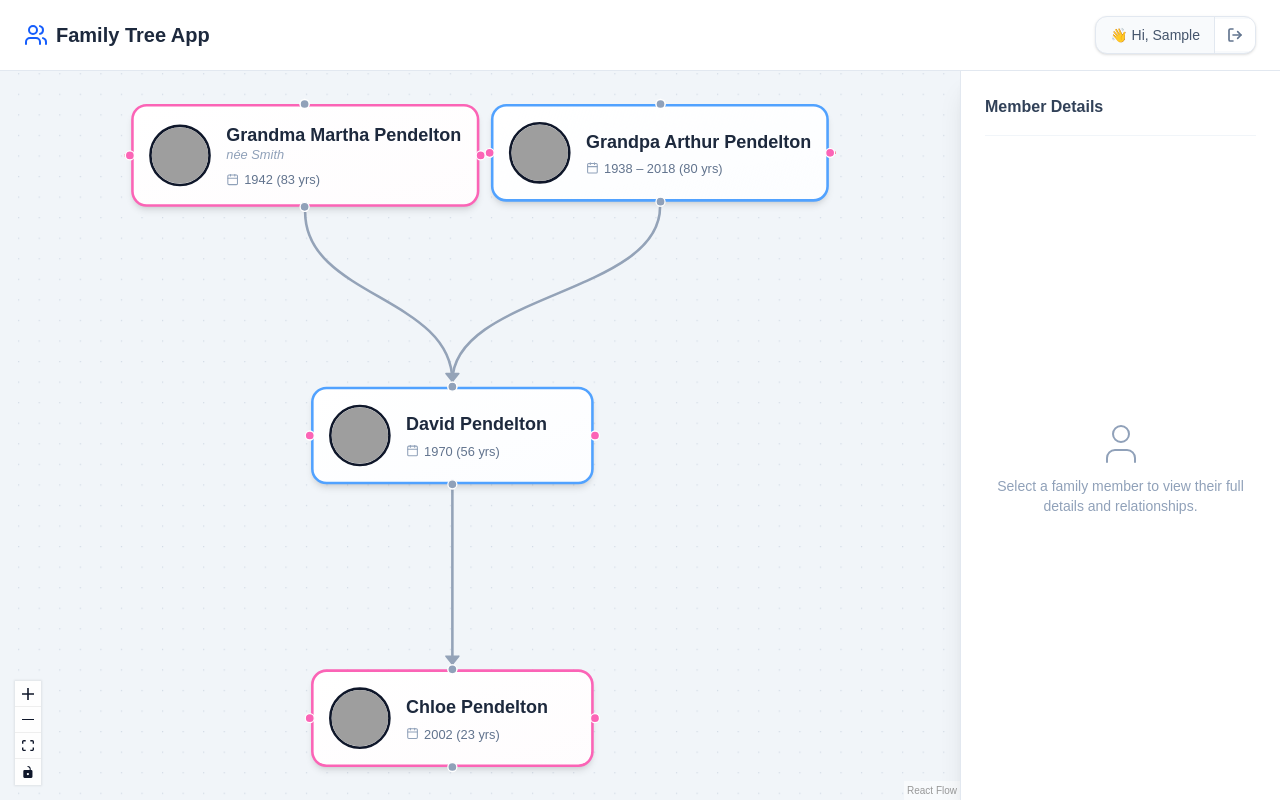
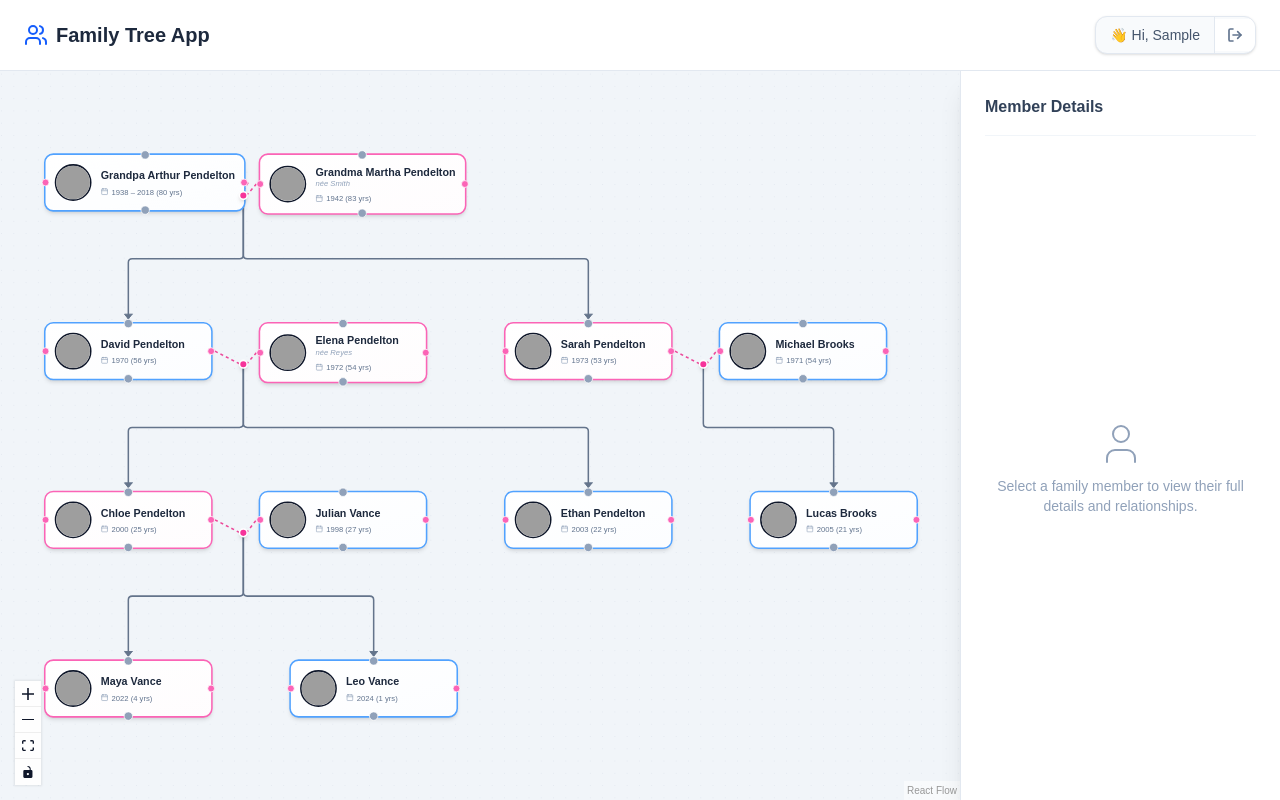
Before and after one commit to arsyadmk/famtre, a React (Vite) app: page / in a window 1280 px wide. Both pictures are taken after typing "Sample", "Sample" into the empty fields and a click on the button "Enter Family Tree". Built offline with nearby package versions, Linux system fonts and the light colour scheme; grey boxes are pictures that could not be loaded.

Commit message:
edit relation line

```diff
--- a/src/components/FamilyNode.jsx
+++ b/src/components/FamilyNode.jsx
@@ -20,10 +20,15 @@ export default function FamilyNode({ data }) {
     : calculateAge(person.birthDate);
 
   return (
-    <div className={`p-3 bg-white rounded-xl shadow-md border-2 min-w-[220px] transition-all hover:shadow-lg
+    <div className={`p-3 bg-white rounded-xl shadow-md border-2 min-w-[220px] transition-all hover:shadow-lg relative
       ${isMale ? 'border-blue-400 bg-gradient-to-br from-white to-blue-50/20' : 'border-pink-400 bg-gradient-to-br from-white to-pink-50/20'}
     `}>
-      <Handle type="target" position={Position.Top} className="!bg-slate-400 !w-2 !h-2" />
+      <Handle
+        type="target"
+        position={Position.Top}
+        id="target-top"
+        className="!bg-slate-400 !w-3 !h-3"
+      />
 
       <div className="flex items-center gap-3">
         <img
@@ -65,41 +70,26 @@ export default function FamilyNode({ data }) {
       </div>
 
       <Handle
-        type="target"
-        id="parent"
-        position={Position.Top}
-        className="!bg-slate-400 !w-2 !h-2"
+        type="source"
+        position={Position.Bottom}
+        id="source-bottom"
+        className="!bg-slate-400 !w-3 !h-3"
       />
 
-      <Handle
-        type="source"
-        id="child"
-        position={Position.Bottom}
-        className="!bg-slate-400 !w-2 !h-2"
-      />
-
+      {/* SPOUSE HANDLES - Centered vertically at exactly 50% */}
       <Handle
         type="source"
         id="spouse-right"
         position={Position.Right}
-        className="!bg-pink-400 !w-2 !h-2"
-        style={{
-          top: '50%',
-          right: -5,
-          transform: 'translateY(-50%)',
-        }}
+        style={{ top: '50%' }}
+        className="!bg-pink-400 !w-2.5 !h-2.5"
       />
-
       <Handle
         type="target"
         id="spouse-left"
         position={Position.Left}
-        className="!bg-pink-400 !w-2 !h-2"
-        style={{
-          top: '50%',
-          left: -5,
-          transform: 'translateY(-50%)',
-        }}
+        style={{ top: '50%' }}
+        className="!bg-pink-400 !w-2.5 !h-2.5"
       />
     </div>
   );
--- a/src/components/TreeCanvas.jsx
+++ b/src/components/TreeCanvas.jsx
@@ -1,119 +1,205 @@
 import React, { useMemo } from 'react';
-import { ReactFlow, Background, Controls, MarkerType } from '@xyflow/react';
-import dagre from '@dagrejs/dagre';
+import { ReactFlow, Background, Controls, MarkerType, Handle, Position } from '@xyflow/react';
 import FamilyNode from './FamilyNode';
 import '@xyflow/react/dist/style.css';
 
-const dagreGraph = new dagre.graphlib.Graph();
+const NODE_WIDTH = 240;
+const NODE_HEIGHT = 110;
+const HORIZONTAL_GAP = 80;
+const SPOUSE_GAP = 40;
+const VERTICAL_SPACING = 220;
 
-dagreGraph.setDefaultEdgeLabel(() => ({}));
+// Marriage Hub centered precisely on the horizontal line
+const MarriageHubNode = () => (
+  <div className="w-3 h-3 bg-pink-500 rounded-full border-2 border-white shadow-md relative">
+    <Handle
+      type="target"
+      id="hub-left"
+      position={Position.Left}
+      style={{ top: '50%', transform: 'translateY(-50%)' }}
+      className="!opacity-0 !w-1 !h-1 !min-w-0 !min-h-0 !border-0"
+    />
+    <Handle
+      type="source"
+      id="hub-right"
+      position={Position.Right}
+      style={{ top: '50%', transform: 'translateY(-50%)' }}
+      className="!opacity-0 !w-1 !h-1 !min-w-0 !min-h-0 !border-0"
+    />
+    <Handle
+      type="source"
+      id="hub-bottom"
+      position={Position.Bottom}
+      style={{ left: '50%', transform: 'translateX(-50%)' }}
+      className="!opacity-0 !w-1 !h-1 !min-w-0 !min-h-0 !border-0"
+    />
+  </div>
+);
 
-const nodeWidth = 220;
-const nodeHeight = 100;
+const nodeTypes = {
+  familyNode: FamilyNode,
+  marriageHub: MarriageHubNode,
+};
 
-function getLayoutedElements(nodes, edges) {
-  dagreGraph.setGraph({
-    rankdir: 'TB', // Top -> Bottom
-    nodesep: 60,
-    ranksep: 120,
+function getLayoutedElements(nodes, edges, people) {
+  // 1. Group people by generation (supports -2, -1, 0, 1, 2, etc.)
+  const generations = {};
+  people.forEach((p) => {
+    // Default to 0 or 1 if missing, but preserve negative numbers
+    const gen = p.generation !== undefined && p.generation !== null ? Number(p.generation) : 1;
+    if (!generations[gen]) generations[gen] = [];
+    generations[gen].push(p);
   });
 
-  nodes.forEach((node) => {
-    dagreGraph.setNode(node.id, {
-      width: nodeWidth,
-      height: nodeHeight,
+  const nodePositions = new Map();
+
+  // Find the minimum generation number to normalize spacing if needed
+  const sortedGenKeys = Object.keys(generations)
+    .map(Number)
+    .sort((a, b) => a - b); // Sort numerically ascending (e.g., -2, -1, 0, 1)
+
+  const minGen = sortedGenKeys.length > 0 ? sortedGenKeys[0] : 0;
+
+  // 2. Position nodes per generation
+  sortedGenKeys.forEach((gen) => {
+    const members = generations[gen];
+    let currentX = 0;
+    const placed = new Set();
+
+    // Multiply vertical spacing directly by relative generation index or actual value
+    // Using (gen - minGen) guarantees the lowest generation starts at Y = 0
+    const yPos = (gen - minGen) * VERTICAL_SPACING;
+
+    members.forEach((person) => {
+      if (placed.has(person.id)) return;
+
+      const spouse = person.spouseId
+        ? members.find((m) => m.id === person.spouseId)
+        : null;
+
+      // Position primary person
+      nodePositions.set(person.id.toString(), { x: currentX, y: yPos });
+      placed.add(person.id);
+
+      // Position spouse & hub
+      if (spouse && !placed.has(spouse.id)) {
+        const spouseX = currentX + NODE_WIDTH + SPOUSE_GAP;
+        nodePositions.set(spouse.id.toString(), { x: spouseX, y: yPos });
+        placed.add(spouse.id);
+
+        const coupleKey = [person.id, spouse.id].sort((a, b) => a - b).join('-');
+        const hubX = currentX + NODE_WIDTH + (SPOUSE_GAP / 2) - 6;
+        const hubY = yPos + (NODE_HEIGHT / 2) - 6;
+
+        nodePositions.set(`hub-${coupleKey}`, { x: hubX, y: hubY });
+
+        currentX = spouseX;
+      }
+
+      currentX += NODE_WIDTH + HORIZONTAL_GAP;
     });
   });
 
-  const layoutEdges = edges.filter(
-      (e) => !e.id.startsWith("spouse-")
-  );
-
-  layoutEdges.forEach((edge) => {
-      dagreGraph.setEdge(edge.source, edge.target);
-  });
-
-  dagre.layout(dagreGraph);
-
+  // Apply positions
   nodes.forEach((node) => {
-    const pos = dagreGraph.node(node.id);
-
-    node.position = {
-      x: pos.x - nodeWidth / 2,
-      y: pos.y - nodeHeight / 2,
-    };
+    const pos = nodePositions.get(node.id) || { x: 0, y: 0 };
+    node.position = pos;
   });
 
   return { nodes, edges };
 }
 
-const nodeTypes = {
-  familyNode: FamilyNode,
-};
-
 export default function TreeCanvas({ people, onSelectPerson }) {
-
   const { nodes, edges } = useMemo(() => {
     const generatedNodes = [];
     const generatedEdges = [];
 
-    people.forEach((person, index) => {
-      // Fallback baseline positions if no condition is met
-      let x = 250 * index;
-      let y = 300;
+    // 1. Build Person Nodes
+    people.forEach((person) => {
+      generatedNodes.push({
+        id: person.id.toString(),
+        type: 'familyNode',
+        position: { x: 0, y: 0 },
+        data: { person },
+      });
+    });
 
-      // 1. Build Node using our custom type (Casting IDs to strings for React Flow)
-      generatedNodes.push({
-          id: person.id.toString(),
-          type: 'familyNode',
+    // 2. Build Spouse Connections & Marriage Hub Nodes
+    people.forEach((person) => {
+      if (person.spouseId && person.id < person.spouseId) {
+        const coupleKey = [person.id, person.spouseId].sort((a, b) => a - b).join('-');
+        const hubId = `hub-${coupleKey}`;
+
+        generatedNodes.push({
+          id: hubId,
+          type: 'marriageHub',
           position: { x: 0, y: 0 },
-          data: {
-              person,
-          },
-      });
+          data: {},
+        });
 
-      // 2. Build Bloodline Connection Edges (Parents -> Children)
-      if (person.fatherId) {
+        // Left Spouse -> Hub (Straight line)
         generatedEdges.push({
-          id: `e-${person.fatherId.toString()}-${person.id.toString()}`,
-          source: person.fatherId.toString(),
-          target: person.id.toString(),
-          style: { stroke: '#94a3b8', strokeWidth: 2 },
-          markerEnd: { type: MarkerType.ArrowClosed, color: '#94a3b8' }
+          id: `spouse-l-${coupleKey}`,
+          source: person.id.toString(),
+          target: hubId,
+          sourceHandle: 'spouse-right',
+          targetHandle: 'hub-left',
+          type: 'straight',
+          style: { stroke: '#ec4899', strokeWidth: 2, strokeDasharray: '4 4' },
         });
-      }
-      if (person.motherId) {
+
+        // Hub -> Right Spouse (Straight line)
         generatedEdges.push({
-          id: `e-${person.motherId.toString()}-${person.id.toString()}`,
-          source: person.motherId.toString(),
-          target: person.id.toString(),
-          style: { stroke: '#94a3b8', strokeWidth: 2 }
-        });
-      }
-
-      // 3. Build Marriage Spousal Edges
-      // Replace old spouse loop with single-directional check
-      if (person.spouseId) {
-        generatedEdges.push({
-          id: `spouse-${person.id}-${person.spouseId}`,
-          source: person.id.toString(),
+          id: `spouse-r-${coupleKey}`,
+          source: hubId,
           target: person.spouseId.toString(),
-          sourceHandle: 'spouse-right',
+          sourceHandle: 'hub-right',
           targetHandle: 'spouse-left',
           type: 'straight',
-          style: { stroke: '#f43f5e', strokeWidth: 2, strokeDasharray: '6 4' },
+          style: { stroke: '#ec4899', strokeWidth: 2, strokeDasharray: '4 4' },
         });
       }
     });
 
-    return getLayoutedElements(
-      generatedNodes,
-      generatedEdges
-    );
+    // 3. Connect Children directly from the Marriage Hub down
+    people.forEach((person) => {
+      const childId = person.id.toString();
+
+      if (person.fatherId && person.motherId) {
+        const coupleKey = [person.fatherId, person.motherId].sort((a, b) => a - b).join('-');
+        const hubId = `hub-${coupleKey}`;
+
+        generatedEdges.push({
+          id: `e-hub-${hubId}-${childId}`,
+          source: hubId,
+          target: childId,
+          sourceHandle: 'hub-bottom',
+          targetHandle: 'target-top',
+          type: 'smoothstep',
+          style: { stroke: '#64748b', strokeWidth: 2 },
+          markerEnd: { type: MarkerType.ArrowClosed, color: '#64748b' },
+        });
+      } else if (person.fatherId || person.motherId) {
+        const parentId = (person.fatherId || person.motherId).toString();
+        generatedEdges.push({
+          id: `e-single-${parentId}-${childId}`,
+          source: parentId,
+          target: childId,
+          sourceHandle: 'source-bottom',
+          targetHandle: 'target-top',
+          type: 'smoothstep',
+          style: { stroke: '#64748b', strokeWidth: 2 },
+          markerEnd: { type: MarkerType.ArrowClosed, color: '#64748b' },
+        });
+      }
+    });
+
+    return getLayoutedElements(generatedNodes, generatedEdges, people);
   }, [people]);
 
   const onNodeClick = (event, node) => {
-    const clickedPerson = people.find(p => p.id === Number(node.id));
+    if (node.type === 'marriageHub') return;
+    const clickedPerson = people.find((p) => p.id === Number(node.id));
     if (clickedPerson) onSelectPerson(clickedPerson);
   };
 
--- a/src/data/people.json
+++ b/src/data/people.json
@@ -6,8 +6,9 @@
     "gender": "male",
     "birthDate": "1938-04-12",
     "deathDate": "2018-11-05",
+    "generation": 1,
     "spouseId": 2,
-    "avatarUrl": ""
+    "avatarUrl": "https://api.dicebear.com/7.x/notionists/svg?seed=Arthur"
   },
   {
     "id": 2,
@@ -16,8 +17,9 @@
     "maidenName": "Smith",
     "gender": "female",
     "birthDate": "1942-08-22",
+    "generation": 1,
     "spouseId": null,
-    "avatarUrl": ""
+    "avatarUrl": "https://api.dicebear.com/7.x/notionists/svg?seed=Martha"
   },
   {
     "id": 3,
@@ -25,17 +27,113 @@
     "lastName": "Pendelton",
     "gender": "male",
     "birthDate": "1970-01-15",
+    "generation": 2,
     "fatherId": 1,
     "motherId": 2,
+    "spouseId": 5,
     "avatarUrl": "https://api.dicebear.com/7.x/notionists/svg?seed=man-p1"
   },
   {
     "id": 4,
+    "firstName": "Sarah",
+    "lastName": "Pendelton",
+    "gender": "female",
+    "birthDate": "1973-06-18",
+    "generation": 2,
+    "fatherId": 1,
+    "motherId": 2,
+    "spouseId": 6,
+    "avatarUrl": "https://api.dicebear.com/7.x/notionists/svg?seed=Sarah"
+  },
+  {
+    "id": 5,
+    "firstName": "Elena",
+    "lastName": "Pendelton",
+    "maidenName": "Reyes",
+    "gender": "female",
+    "birthDate": "1972-03-04",
+    "generation": 2,
+    "spouseId": null,
+    "avatarUrl": "https://api.dicebear.com/7.x/notionists/svg?seed=Elena"
+  },
+  {
+    "id": 6,
+    "firstName": "Michael",
+    "lastName": "Brooks",
+    "gender": "male",
+    "birthDate": "1971-09-12",
+    "generation": 2,
+    "spouseId": null,
+    "avatarUrl": "https://api.dicebear.com/7.x/notionists/svg?seed=Michael"
+  },
+  {
+    "id": 7,
     "firstName": "Chloe",
     "lastName": "Pendelton",
     "gender": "female",
-    "birthDate": "2002-09-30",
+    "birthDate": "2000-09-30",
+    "generation": 3,
     "fatherId": 3,
-    "avatarUrl": ""
+    "motherId": 5,
+    "spouseId": 10,
+    "avatarUrl": "https://api.dicebear.com/7.x/notionists/svg?seed=Chloe"
+  },
+  {
+    "id": 8,
+    "firstName": "Ethan",
+    "lastName": "Pendelton",
+    "gender": "male",
+    "birthDate": "2003-11-14",
+    "generation": 3,
+    "fatherId": 3,
+    "motherId": 5,
+    "spouseId": null,
+    "avatarUrl": "https://api.dicebear.com/7.x/notionists/svg?seed=Ethan"
+  },
+  {
+    "id": 9,
+    "firstName": "Lucas",
+    "lastName": "Brooks",
+    "gender": "male",
+    "birthDate": "2005-04-25",
+    "generation": 3,
+    "fatherId": 6,
+    "motherId": 4,
+    "spouseId": null,
+    "avatarUrl": "https://api.dicebear.com/7.x/notionists/svg?seed=Lucas"
+  },
+  {
+    "id": 10,
+    "firstName": "Julian",
+    "lastName": "Vance",
+    "gender": "male",
+    "birthDate": "1998-12-01",
+    "generation": 3,
+    "spouseId": null,
+    "avatarUrl": "https://api.dicebear.com/7.x/notionists/svg?seed=Julian"
+  },
+  {
+    "id": 11,
+    "firstName": "Maya",
+    "lastName": "Vance",
+    "gender": "female",
+    "birthDate": "2022-05-10",
+    "generation": 4,
+    "fatherId": 10,
+    "motherId": 7,
+    "spouseId": null,
+    "avatarUrl": "https://api.dicebear.com/7.x/notionists/svg?seed=Maya"
+  },
+  {
+    "id": 12,
+    "firstName": "Leo",
+    "lastName": "Vance",
+    "gender": "male",
+    "birthDate": "2024-08-19",
+    "generation": 4,
+    "fatherId": 10,
+    "motherId": 7,
+    "spouseId": null,
+    "avatarUrl": "https://api.dicebear.com/7.x/notionists/svg?seed=Leo"
   }
 ]
--- a/src/data/people_ac_1.json
+++ b/src/data/people_ac_1.json
@@ -9,6 +9,7 @@
     "deathDate": "2012-11-23",
     "fatherId": null,
     "motherId": null,
-    "spouseIds": []
+    "spouseIds": [],
+    "generation":-2
   }
 ]
```
Also changed, not shown: src/data/people_ac.json (+10 -4 lines).
